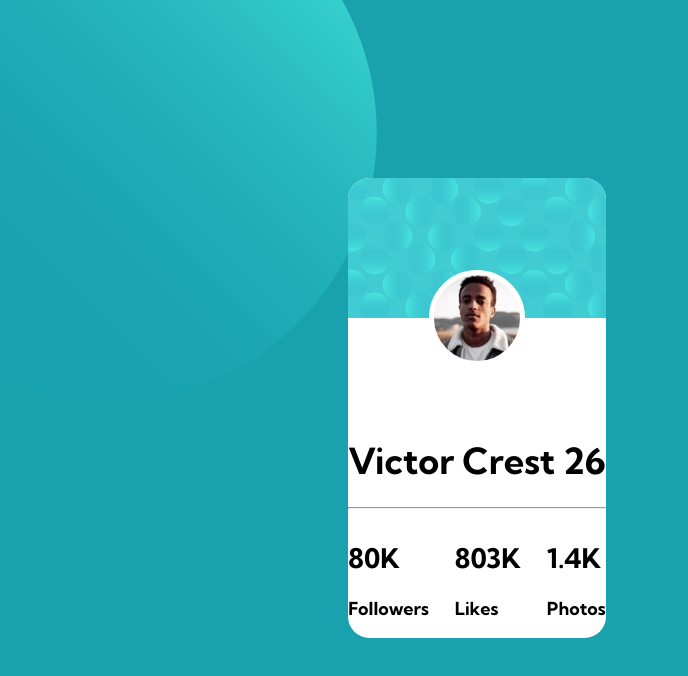
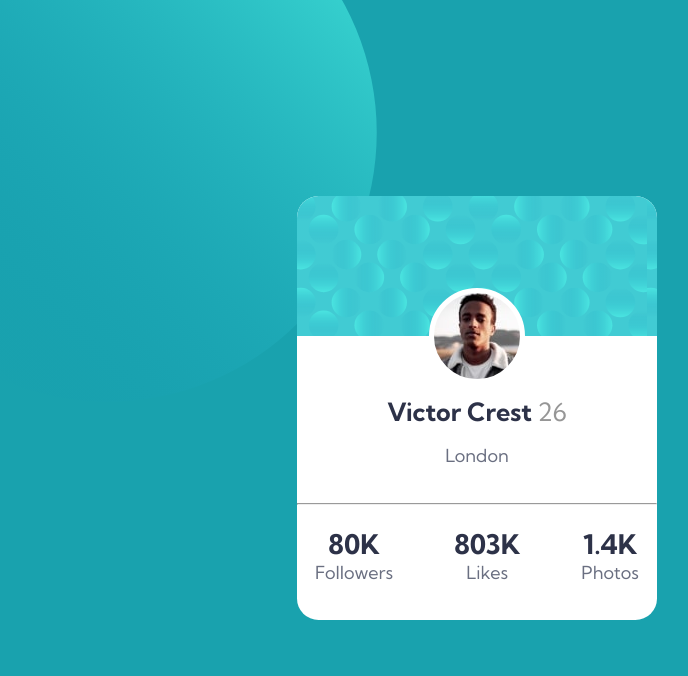
Before and after one commit to gauravnumber/profile-card-component-main, a plain HTML site: page dist/index.html in a window 1280 px wide. Shown: the whole page, without its empty margins (163-851 px from the left). Drawn offline with Linux system fonts and the light colour scheme.

Commit message:
almost done

```diff
--- a/dist/index.html
+++ b/dist/index.html
@@ -21,7 +21,10 @@
       <div class="image-victor-wrapper">
         <div class="image-victor"></div>
       </div>
-      <h1>Victor Crest <span class="user-age">26</span></h1>
+      <div class="header">
+        <h1>Victor Crest <span class="user-age">26</span></h1>
+        <p>London</p>
+      </div>
       <hr />
       <div class="numbers-group">
         <div class="followers">
--- a/sass/main.scss
+++ b/sass/main.scss
@@ -1,4 +1,9 @@
 @import "config";
+
+hr {
+  margin-top: 2rem;
+  margin-bottom: -1rem;
+}
 
 body {
   display: flex;
@@ -48,7 +53,9 @@ body {
 }
 
 main {
-  max-width: 20rem;
+  // position: relative;
+  width: 20rem;
+  // max-width: 30rem;
   // margin: auto;
   background-color: #fff;
 
@@ -56,6 +63,53 @@ main {
   // border-radius: 0 0 1.2rem 1.2rem;
   // border-radius: 50%;
 }
+
+.header {
+  text-align: center;
+  margin-top: -10%;
+}
+
+h1 {
+  // position: relative;
+  // position: absolute;
+  // top: 50%;
+  // left: 10%;
+  font-size: 1.4em;
+  font-weight: 700;
+  margin-top: 0;
+  // text-align: center;
+  // vertical-align: middle;
+}
+
+h2 {
+  margin-bottom: 0em;
+}
+
+h1,
+h2 {
+  font-family: "Kumbh Sans", sans-serif;
+  color: $dark-desaturated-blue;
+}
+
+p {
+  // font-size: 18px;
+  margin-top: 0;
+  font-weight: 400;
+  color: $dark-grayish-blue;
+}
+
+.user-age {
+  color: $dark-gray;
+  // font-size: 0.5em;
+  font-weight: 400;
+}
+
+.followers,
+.likes,
+.photos {
+  text-align: center;
+}
+
 .bg-pattern-card-wrapper {
   background-color: $dark-cyan;
   // background-color: transparent;
@@ -63,7 +117,7 @@ main {
 
 .bg-pattern-card {
   background-image: url("../images/bg-pattern-card.svg");
-  background-repeat: no-repeat;
+  // background-repeat: no-repeat;
   // background-color: $dark-cyan;
   width: 100%;
   height: 140px;
@@ -101,6 +155,8 @@ main {
   display: flex;
   justify-content: space-between;
 
+  padding: 1rem;
+
   // border-radius: 0 0 1.2rem 1.2rem;
   // background-color: #fff;
 }
```
Also changed, not shown: dist/css/main.css, 1 other file.
